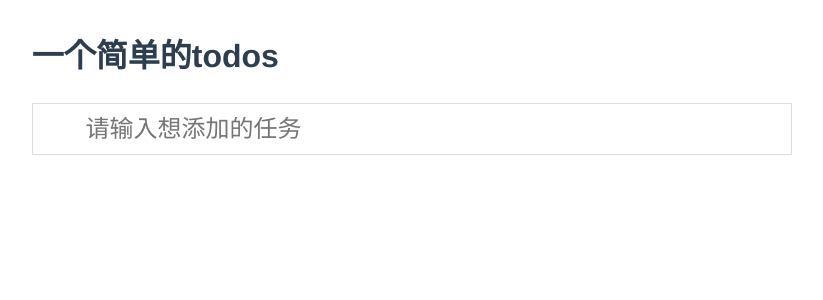
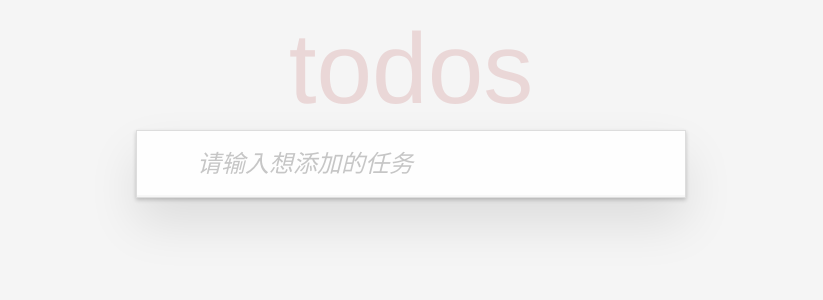
Before and after one commit to killuaer/todos_vuejs, a Vue app: page /todos/all in a window 1280 px wide. Shown: the top 300 px of the page, without its empty margins (229-1052 px from the left). Built offline with nearby package versions, Linux system fonts and the light colour scheme.

Commit message:
HTML语义化、结构重排和BUG修复

```diff
--- a/src/components/Todos.vue
+++ b/src/components/Todos.vue
@@ -1,47 +1,80 @@
 <template>
-  <div id="app">
-    <h2>一个简单的todos</h2>
-    <div class="headView">
-      <input type="checkbox" v-model="allDone" class="todoState-all" v-show="todos.length" />
-      <input type="text" class="todo-input" v-model="newTodo" @keyup.enter="addTodo" placeholder="请输入想添加的任务" />
-    </div>
+  <section id="todosApp">
+    <!--todos头部-->
+    <header class="header">
+      <h2>todos</h2>
+      <input type="checkbox"
+             v-model="allDone"
+             class="todoState-all"
+             v-show="todos.length" />
+      <input type="text"
+             class="todo-input"
+             v-model="newTodo"
+             @keyup.enter="addTodo" placeholder="请输入想添加的任务" />
+    </header>
+
+    <!--todos主体-->
+    <section class="main">
       <ul class="todo-ul">
-      <li class="todo-li" v-for=" (todo,index) in filteredTodos " :class="{completed: todo.completed,editing: todo == editedTodo}" :key="index" >
-        <div class="view">
-          <input type="checkbox" v-model="todo.completed"  class="state-toggle" />
+        <li  class="todo-li"
+             v-for=" (todo,index) in filteredTodos "
+             :class="{completed: todo.completed,editing: todo == editedTodo}"
+             :key="todo.title+visibility">
+          <!--todo视图-->
+          <section class="view">
+            <input type="checkbox"
+                   v-model="todo.completed"
+                   class="state-toggle" />
             <label @dblclick="editTodo(todo)">{{todo.title}}</label>
             <button @click="removeTodo(todo)" class="destory" ></button>
-        </div>
-        <input type="text" class="edit" v-todo-focus="todo == editedTodo" v-model="todo.title" @blur="doneEdit(todo)" @keyup.enter="doneEdit(todo)" @keyup.esc="cancelEdit(todo)" />
+          </section>
+          <!--todo编辑框-->
+          <input type="text"
+                 class="edit"
+                 v-todo-focus="todo == editedTodo"
+                 v-model="editedInput"
+                 @blur="doneEdit(todo)"
+                 @keyup.enter="doneEdit(todo)"
+                 @keyup.esc="cancelEdit(todo)" />
         </li>
       </ul>
-    <div class="footer" v-show="todos.length">
+    </section>
+
+    <!--todos底部-->
+    <footer class="footer" v-show="todos.length">
       <span class="todo-count">{{remaining}}个任务未完成</span>
       <ul class="filters">
         <li>
-          <router-link to="/todos/all"  :class="{selected: visibility=='all'}">
+          <router-link to="/todos/all"
+            :class="{selected: visibility=='all'}">
                全部
           </router-link>
         </li>
         <li>
-           <router-link to="/todos/active"   :class="{selected: visibility=='active'}">
+          <router-link to="/todos/active"
+            :class="{selected: visibility=='active'}">
                未完成
           </router-link>
         </li>
         <li>
-           <router-link to="/todos/completed"   :class="{selected: visibility=='completed'}">
+          <router-link to="/todos/completed"
+            :class="{selected: visibility=='completed'}">
                已完成
           </router-link>
         </li>
       </ul>
-      <button class="clear-completed" v-show="todos.length > remaining " @click="removeCompleted">移除已完成任务</button>
-    </div>
-  </div>
+      <button class="clear-completed"
+              v-show="todos.length > remaining "
+              @click="removeCompleted">移除已完成任务</button>
+    </footer>
+
+  </section>
 </template>
 
 <script>
 import WebStorage from '../common/webStorage.js'
 
+// 根据不同的过滤项返回不同的过滤方法
 var filters = {
   all: function (todos){
       return todos;
@@ -59,13 +92,15 @@ var filters = {
 }
 
 export default {
-  name: 'app',
+  name: 'todosApp',
   data: function(){
      return {
-        newTodo: '',    //新增的任务项
-        todos: WebStorage("todos-vuejs").fetch(),       //任务项列表
+        newTodo: '',
+        todos: WebStorage("todos-vuejs").fetch(),
         visibility: this.$route.params.visibility,
-        editedTodo: null
+        editedTodo: null,
+        // 缓存任务编辑框的值，不直接修改todo.title，避免触发ul更新，导致编辑框失去焦点
+        editedInput: ''
      }
   },
   watch: {
@@ -76,6 +111,7 @@ export default {
           },
           deep: true
       },
+      // 检测通过router-link 提交的路由变化,并获取过滤选项值
       $route (to, from) {
           this.visibility = to.params.visibility;
       }
@@ -93,9 +129,12 @@ export default {
           }
       },
       filteredTodos: function(){
+         // 判断地址栏输入的链接是否符合过滤规则，不符合就返回全部任务内容
+           this.visibility = ['all','active','completed'].indexOf(this.visibility)>0?this.visibility : 'all';
           return filters[this.visibility](this.todos);
       },
       remaining: function(){
+         // 返回未完成任务的数量
           return filters.active(this.todos).length
       }
   },
@@ -109,7 +148,7 @@ export default {
                                 return val.title === todo;
                             })
           if(existTodo) { return; }
-          this.todos.push({title: todo,completed: false});
+          this.todos.push({ title: todo, completed: false });
           this.newTodo = '';
       },
       removeTodo: function(todo){
@@ -124,37 +163,51 @@ export default {
       editTodo: function(todo){
           // 若任务已完成 那么不能编辑
           if(todo.completed) return;
+          this.editedInput = todo.title;
           this.beforeEditCache = todo.title;
           this.editedTodo = todo;
       },
       doneEdit: function(todo){
-          var title = todo.title && todo.title.trim();
+          // editedTodo非空判断，失去焦点时可能为null
+          if(!this.editedTodo) return;
+          var title = this.editedInput && this.editedInput.trim();
           if(!title){
             this.removeTodo(todo);
+            this.editedTodo = null;
+            this.editedInput = null;
+            this.beforeEditCache = null;
             return;
           }
           // 获取任务内容相同的数组
           var existTodo = Array.from(this.todos).filter(function(val){
                                 return val.title === title;
                             });
-          //数量若有一个以上，就说明有重复内容，撤销修改
-          if(existTodo.length>1){
+          // 若数量大于0，就说明有重复内容，撤销修改
+          if(existTodo.length>0){
              this.cancelEdit(todo);
-          }else{
+             return;
+          }
+          todo.title = this.editedInput;
           this.editedTodo = null;
-          }
+          this.editedInput = null;
+          this.beforeEditCache = null;
       },
       cancelEdit: function(todo){
+          // 它只是隐藏了编辑框，并没有失去焦点，故它还会调用一次 doneEdit 方法
+          todo.title = this.beforeEditCache
+          this.editedInput = null;
           this.editedTodo = null;
-          todo.title = this.beforeEditCache
+          this.beforeEditCache = null;
       }
   },
   directives:{
       'todo-focus': function(el,binding){
           if(binding.value){
             el.focus();
-              var a = el.value ;
-                el.value = a;
+            // 移动光标至文本末尾
+            if(el.selectionStart===0){
+               el.selectionStart = el.value.length;
+            }
           }
       }
   }
@@ -162,7 +215,7 @@ export default {
 </script>
 
 <style>
-h2 { font-size: 2em }
+/* 全局样式 */
 button{
   border: 0px;
   background: none;
@@ -172,80 +225,121 @@ a {
   color: #777;
   padding: 5px;
 }
-#app {
-  font-family: 'Avenir', Helvetica, Arial, sans-serif;
-  -webkit-font-smoothing: antialiased;
-  -moz-osx-font-smoothing: grayscale;
-  color: #2c3e50;
-  margin: 30px 20%;
-  width: auto;
-  -webkit-touch-callout: none;
-  -webkit-user-select: none;
-  -khtml-user-select: none;
-  -moz-user-select: none;
-  -ms-user-select: none;
-  user-select: none;
+body {
+  font: 14px 'Helvetica Neue', Helvetica, Arial, sans-serif;
+  line-height: 1.4em;
+  background: #f5f5f5;
+  color: #4d4d4d;
+  min-width: 230px;
+  max-width: 550px;
+  margin: 0 auto;
+  font-weight: 300;
+}
+/* 新增任务框中占位文字的样式 */
+#todosApp input::-webkit-input-placeholder {
+  font-style: italic;
+  font-weight: 300;
+  color: #c6c6c6;
+}
+#todosApp input::-moz-placeholder {
+  font-style: italic;
+  font-weight: 300;
+  color: #c6c6c6;
+}
+#todosApp input::input-placeholder {
+  font-style: italic;
+  font-weight: 300;
+  color: #c6c6c6;
+}
+
+#todosApp {
+  background: #fff;
+  margin: 130px 0 40px 0;
+  position: relative;
+  box-shadow: 0 2px 4px 0 rgba(0, 0, 0, 0.2),
+              0 25px 50px 0 rgba(0, 0, 0, 0.1);
 
 }
-div.headView{
+/* todos头部 */
+#todosApp .header{
   position: relative;
+  border: 1px solid #DDD;
 }
-div.headView .todoState-all{
+#todosApp .header h2 {
+  position: absolute;
+  top: -155px;
+  width: 100%;
+  font-size: 100px;
+  font-weight: 100;
+  text-align: center;
+  color: rgba(175, 47, 47, 0.15);
+
+}
+#todosApp .header .todoState-all{
   position: absolute;
   top: 0px;
   bottom: 0px;
-  width: 60px;
-  margin:auto 0px;
+  left: 25px;
+  margin:auto;
 }
-.todo-input{
+#todosApp .header .todo-input{
+  padding: 16px 16px 16px 60px;
+  border: none;
+  background: rgba(0, 0, 0, 0.003);
+  box-shadow: inset 0 -2px 1px rgba(0,0,0,0.03);
+  font-size: 24px;
+  font-family: inherit;
+  line-height: 1.4em;
   width: 100%;
-  height: 50px;
-  font-size: 1.5em;
-  text-indent: 2.2em;
-  padding: 0px;
+  box-sizing: border-box;
+}
+
+/* todos主体 */
+#todosApp .main{
+  position: relative;
   border: 1px solid #DDD;
-  border-bottom: 0px;
-  background: #FFF;
+  border-top: 0;
+  border-bottom: 0;
 }
-.todo-ul{
+#todosApp .main .todo-ul{
   list-style: none;
   padding: 0px;
   margin: 0px;
-  margin-right: -2px;
-  border: 1px solid #DDD;
-  border-bottom: 0px;
 }
 /* li相对定位 为里面的内容的绝对定位做参考 */
-.todo-ul .todo-li{
+#todosApp .main .todo-ul .todo-li{
   font-size: 1.6em;
   border-bottom: 1px solid #DDD;
-  padding: 10px;
   position: relative;
 }
 /* 绝对定位并垂直水平居中 */
-.state-toggle{
+.todo-li .view .state-toggle{
   position: absolute;
   top: 0px;
   bottom: 0px;
-  width: 40px;
-  margin:auto 0px;
+  left: 25px;
+  margin:auto;
+  height: auto;
+  background:red;
 }
 /* 处理文字溢出和 margin占位 */
-.todo-ul .todo-li label{
+.todo-li .view label{
   word-break: break-all;
   white-space: pre-line;
-  margin-left: 45px;
-  margin-right: 40px;
+  margin-left: 60px;
+  padding: 15px 60px 15px 0px;
+  line-height: 1.2;
   display: block;
+  transition: color 0.4s;
 }
-.todo-ul .todo-li.completed label{
+.todo-li.completed .view label{
   text-decoration: line-through;
   color: #D9D9D9;
 }
-.todo-ul .todo-li .destory{
+.todo-li .view .destory{
   display: none;
   position: absolute;
-  right: 0px;
+  right: 10px;
   top: 0px;
   bottom: 0px;
   width: 40px;
@@ -253,68 +347,69 @@ div.headView .todoState-all{
   color: #cc9a9a;
   transistion: color 0.2s ease-out
 }
-.todo-ul .todo-li .destory:hover{
+.todo-li .view .destory:hover{
   color: #af5b5e;
 }
-.todo-ul .todo-li .destory:after{
+.todo-li .view .destory:after{
   content: '×';
 }
-.todo-ul .todo-li:hover .destory{
+.todo-li:hover .view .destory{
   display: block
 }
-.todo-ul .todo-li.editing{
-  padding: 0px;
-}
-.todo-ul .todo-li .edit{
+.todo-li .edit{
   display: none;
 }
-.todo-ul .editing .view{
+.todo-li.editing .view{
   display: none;
 }
-.todo-ul .editing .edit{
+.todo-li.editing .edit{
+  margin: 0 0 0 43px;
   display: block;
-  height: 45px;
-  margin-left: 45px;
-  padding: 0px 10px;
+  width: 506px;
+  margin: 0 0 0 43px;
+  box-sizing: border-box;
+  padding: 7px 17px 10px;
   font-size: 1.2em;
+  line-height: 1.4em;
   background: #C7EDCC;
+  border: 1px solid #999;
+  box-shadow: inset 0 -1px 5px 0 rgba(0, 0, 0, 0.2);
 }
 
-
+/* todos底部 */
 .footer{
   position: relative;
-  border:1px solid #DDD;
   text-align: center;
-  margin-right:-2px;
-  color: #777
+  color: #777;
+  padding: 10px 23px 32px;
+  border: 1px solid #DDD;
 }
 .footer .todo-count {
-  position:absolute;
-  left:20px;
-  font-size:0.7em;
-  line-height: 3em;
+  position: absolute;
+  left: 25px;
+  font-size: 0.8em;
 }
-
 .footer ul.filters {
-  position: relative;
+  position: absolute;
   left: 0px;
   right: 0px;
   padding: 0px;
   margin: auto;
-  line-height: 2em;
   list-style: none;
 }
 .footer ul.filters li{
   display: inline-block;
   width: 50px;
-  font-size: 0.7em;
+  font-size: 0.8em;
   cursor: pointer;
 }
-.footer ul.filters li a.selected{
+ul.filters li a.selected,
+ul.filters li:hover a.selected
+{
   border: 1px solid rgba(175, 47, 47, 0.3);
   border-radius: 5px;
 }
-.footer ul.filters li:hover a{
+ul.filters li:hover a{
   border: 1px solid rgba(175, 47, 47, 0.1);
   border-radius: 5px;
 }
@@ -324,7 +419,6 @@ div.headView .todoState-all{
   bottom: 0px;
   right: 5px;
   color: #777;
-  font-size: 0.7em
+  font-size: 0.8em
 }
-
 </style>
```
Also changed, not shown: 1 other file (tests, documents, lock files or other folders). Lines whose indentation alone changed are shown as unchanged.
